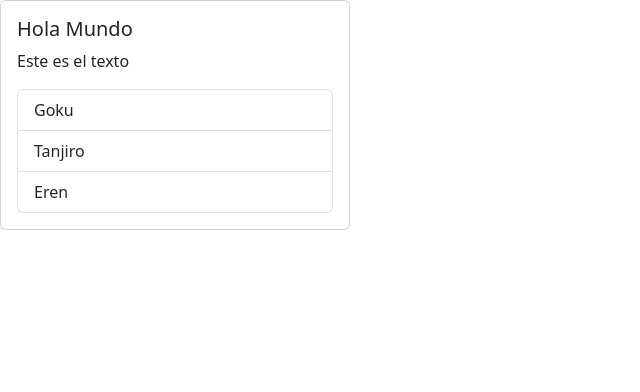
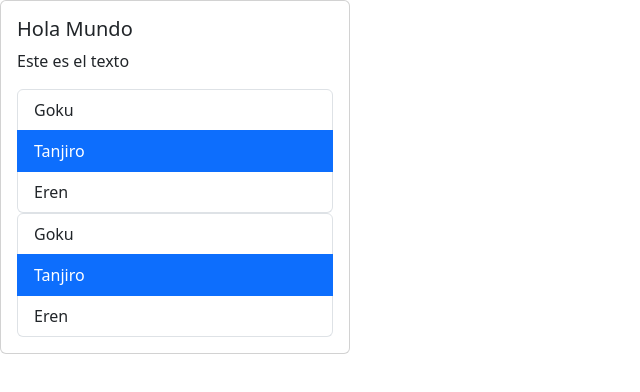
Before and after one commit to uescobar/react-app, a React app: page / in a window 1280 px wide. Shown: the top 392 px of the page, without its empty margins (0-640 px from the left). Built offline with nearby package versions, Linux system fonts and the light colour scheme; the HTML template or start-up script is replaced by a standard one.

Commit message:
state vs props

```diff
--- a/src/App.tsx
+++ b/src/App.tsx
@@ -3,11 +3,18 @@ import Card, { CardBody } from "./components/Card";
 import List from "./components/List";
 // Todas la aplicaciones en React necesitan una función, por convención se llama App
 function App() {
+  const handleSelect = (elemento: string) => {
+    console.log("Elemento seleccionado en App:", elemento);
+  };
+  const handleSelect2 = (elemento: string) => {
+    console.log("Mostrando el elemento seleccionado:", elemento);
+  };
   const list = ["Goku", "Tanjiro", "Eren"];
   return (
     <Card>
       <CardBody title="Hola Mundo" text="Este es el texto" />
-      <List data={list} />
+      <List data={list} onSelect={handleSelect} />
+      <List data={list} onSelect={handleSelect2} />
     </Card>
   );
 }
--- a/src/components/List.tsx
+++ b/src/components/List.tsx
@@ -1,18 +1,25 @@
-import type { MouseEvent } from "react";
+import { useState, type MouseEvent } from "react";
 
 type Props = {
   data: string[];
+  onSelect?: (elemento: string) => void;
 };
 
-function List({ data }: Props) {
-  const handleClick = (e: MouseEvent) => {
-    console.log("click");
+function List({ data, onSelect }: Props) {
+  const [index, setIndex] = useState(1);
+  const handleClick = (i: number, elemento: string) => {
+    setIndex(i);
+    onSelect?.(elemento);
   };
 
   return (
     <ul className="list-group">
-      {data.map((elemento) => (
-        <li onClick={handleClick} key={elemento} className="list-group-item">
+      {data.map((elemento, i) => (
+        <li
+          onClick={() => handleClick(i, elemento)}
+          key={elemento}
+          className={`list-group-item ${index == i ? "active" : ""}`}
+        >
           {elemento}
         </li>
       ))}
```
Also changed, not shown: 1 other file (tests, documents, lock files or other folders).
